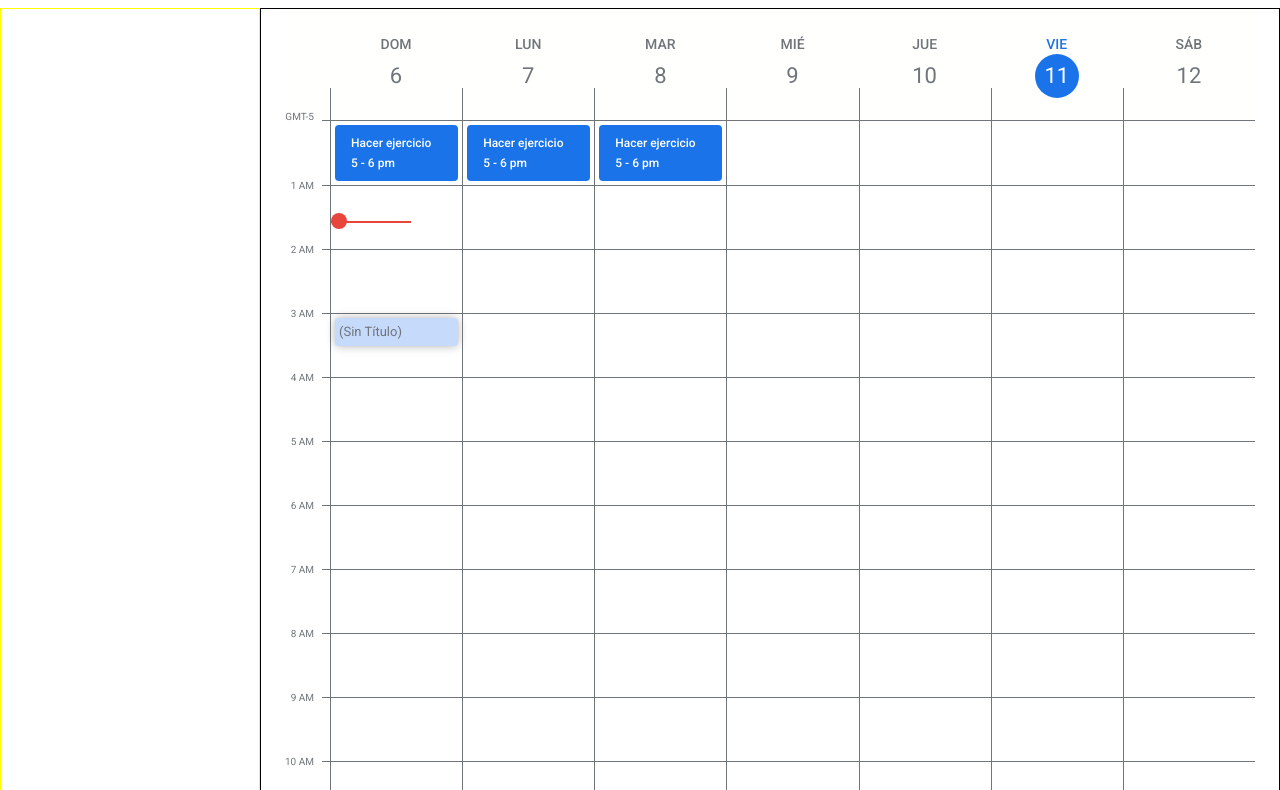
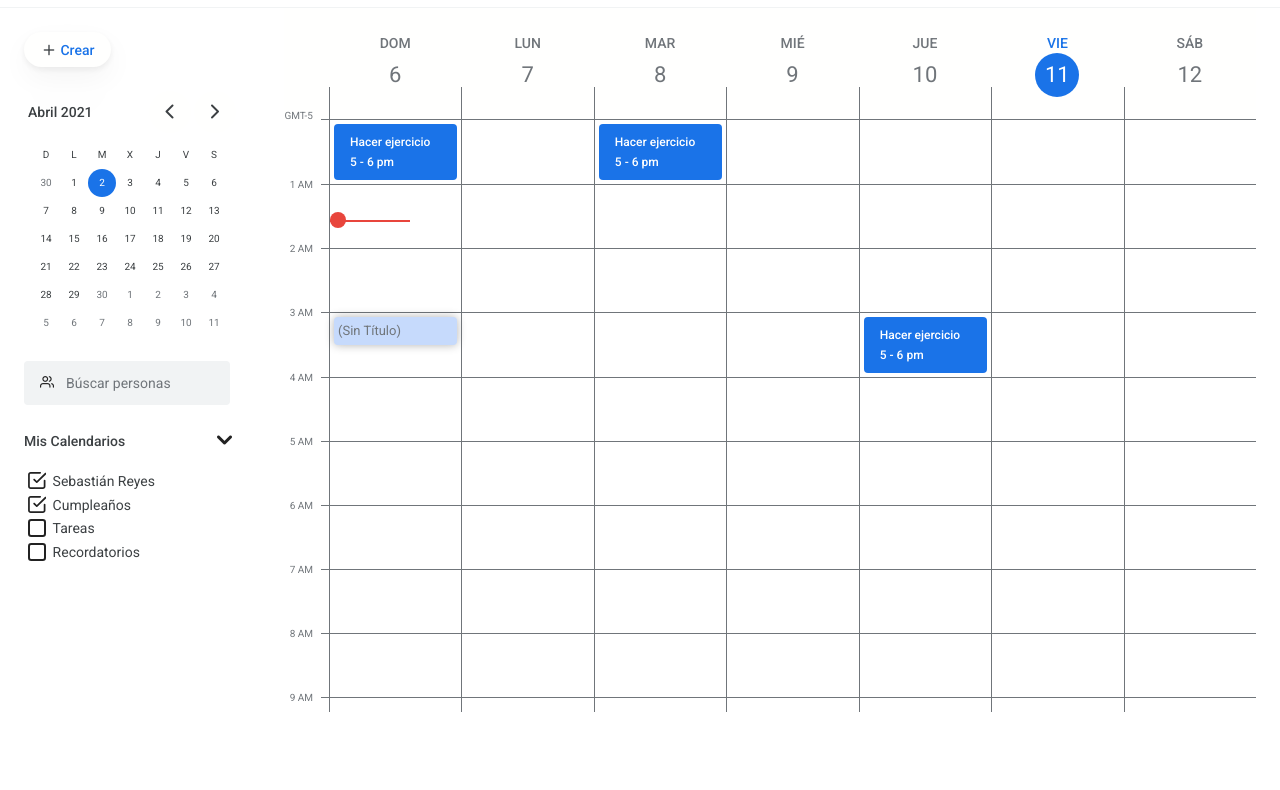
Before and after one commit to jsebastianreyes/Calendar, a plain HTML site: page calendar/index.html in a window 1280 px wide. Shown: the part 88-878 px from the top of the page. After the commit the page ends 800 px from the top, so only its background shows below. Drawn offline with Linux system fonts and the light colour scheme; files whose address does not match are found by name.

Commit message:
Sidebar calendar

```diff
--- /dev/null
+++ b/calendar/css/form-search.css
@@ -0,0 +1,34 @@
+.formSearch{
+  position: relative;
+}
+
+.formSearch .icon-users{
+  position: absolute;
+  left: 1rem;
+  top: calc(50% - .5rem);
+  color: var(--gray50);
+
+}
+
+.formSearch input{
+  padding-inline-start: 2.5rem;
+  padding-block-start: .625rem;
+  padding-block-end: .625rem;
+  max-inline-size: 12.25rem;
+  font: var(--body1-regular);
+  color: var(--gray20);
+  border-radius: .25rem;
+  background: var(--gray10);
+  border-color: transparent ;
+  outline: none;
+  transition: .5s border-bottom;
+}
+
+.formSearch input::placeholder{
+  color: var(--gray20);
+}
+
+.formSearch input:focus{
+  border-radius: 0;
+  border-bottom: 2px solid var(--blue10);
+}
--- a/calendar/css/header.css
+++ b/calendar/css/header.css
@@ -5,6 +5,7 @@
   /* gap: 2rem; */
   padding-inline: 1.5rem;
   /* flex-wrap: wrap; */
+  border-block-end: 1px solid var(--gray10);
 
 }
 
--- a/calendar/css/index.css
+++ b/calendar/css/index.css
@@ -6,3 +6,7 @@
 @import './select.css';
 @import './calendar-status.css';
 @import './header.css';
+@import './mini-calendario.css';
+@import './form-search.css';
+@import './my-calendars.css';
+@import './sidebar.css';
--- a/calendar/css/layout.css
+++ b/calendar/css/layout.css
@@ -18,15 +18,20 @@
 
 .page .header{
   grid-area: header;
+
 }
 
 .page .sidebar{
-  border: 1px solid yellow;
+  /* border: 1px solid yellow; */
   grid-area: sidebar;
+  /* padding-inline: 1.5rem; */
 }
 
 .page .calendar{
-  border: 1px solid black;
+  /* border: 1px solid black; */
   grid-area: main;
   position: relative;
+  overflow: auto;
+
+
 }
--- /dev/null
+++ b/calendar/css/mini-calendario.css
@@ -0,0 +1,52 @@
+.miniCalendar{
+  color: var(--gray30);
+  font: var(--body3-regular);
+  --cellSize: 1.75rem;
+  /* max-inline-size: 12.25rem; */
+  /* border: 1px solid rebeccapurple; */
+}
+.miniCalendar-status{
+  display: flex;
+  justify-content: space-between;
+  align-items: center;
+  font: var(--body1-medium);
+  padding-inline-start:.25rem;
+  margin-block-end: .5rem;
+}
+.miniCalendar-status i{
+  font-size: 1.5rem;
+}
+
+.miniCalendar-header{
+  display: grid;
+  grid-template-columns: repeat(7, var(--cellSize));
+  grid-template-rows: var(--cellSize);
+  justify-content: center;
+  text-align: center;
+  /* justify-items: center; */
+
+}
+
+.miniCalendar-weekDay, .miniCalendar-monthDay{
+  line-height:  var(--cellSize);
+}
+
+.miniCalendar-month{
+  display: grid;
+  grid-template-columns: repeat(7,var(--cellSize) );
+  grid-template-rows: repeat(6, var(--cellSize));
+  justify-content: center;
+
+  text-align: center;
+
+}
+
+.is-inactive{
+  color: var(--gray20);
+}
+
+.miniCalendar-monthDay.is-selected{
+  background: var(--blue10);
+  color: var(--white);
+  border-radius: 50%;
+}
--- /dev/null
+++ b/calendar/css/my-calendars.css
@@ -0,0 +1,69 @@
+.myCalendars{
+  font: var(--body1-regular);
+  color: var(--gray30);
+  position: relative;
+  /* border: 1px solid red; */
+  margin: 0;
+  padding-bottom: 0;
+}
+
+.myCalendars-title{
+  font: var(--body1-medium);
+  cursor: pointer;
+  outline: none;
+  line-height: 1.5rem;
+  display: flex;
+  justify-content: space-between;
+  align-items: center;
+}
+
+.myCalendars-title i{
+  color: var(--gray50);
+  font-size: 1.5rem;
+  font-weight: bold;
+
+}
+
+.myCalendars-title::marker{
+ font-size: 0;
+}
+
+
+
+.myCalendars[open] .myCalendars-title i:before{
+  content: "\e903";
+}
+
+.myCalendar-checkbox{
+  margin-block-start: 1rem;
+}
+
+.myCalendar-checkbox div{
+  display: flex;
+  align-items: center;
+  gap: .25rem
+}
+
+.myCalendar-checkbox input[type='checkbox']{
+  cursor: pointer;
+  appearance: none;
+  border: 2px solid var(--gray50);
+  block-size: 1.1rem;
+  inline-size: 1.1rem;
+  box-sizing: border-box;
+  border-radius: .2rem;
+  /* transition: .2s  background; */
+  outline: none;
+}
+.myCalendar-checkbox input[type='checkbox']:checked{
+  appearance:none;
+  border:none;
+  background:url(../icons/check.svg);
+  background-size: contain;
+  background-repeat: no-repeat;
+  border-radius: 0;
+
+}
+.myCalendar-checkbox label{
+  cursor: pointer;
+}
--- /dev/null
+++ b/calendar/css/sidebar.css
@@ -0,0 +1,28 @@
+@import './mini-calendario.css';
+@import './form-search.css';
+@import './my-calendars.css';
+
+.sidebar{
+  overflow: auto;
+
+}
+
+.sidebar-content{
+  /* border: 1px solid red; */
+  padding-inline:1.5rem;
+  padding-block-end: 1.5rem;
+  display: flex;
+  flex-direction: column;
+  gap: 1.5rem;
+
+}
+
+.sidebar-Button{
+  position: sticky;
+  top: 0;
+  padding-inline:1.5rem;
+  padding-block: 1.5rem;
+  z-index: 2;
+  backdrop-filter: blur(5px);
+
+}
--- a/calendar/index.html
+++ b/calendar/index.html
@@ -32,7 +32,7 @@
               <a class="button is-compact" href="#" aria-label="Siguiente semana"><i class="icon-chevronRight"
                   aria-hidden="true"></i></a>
             </span>
-            <time class="calendarStatus-date" datetime="10 de octubre de 2021">10 octubre 2021</time>
+            <time class="calendarStatus-date" datetime="2021-10-10">10 octubre 2021</time>
           </div>
         </div>
         <div class="header-right">
@@ -46,6 +46,113 @@
         </div>
       </header>
       <div class="sidebar">
+        <div class="sidebar-Button">
+          <button class="button is-rounded is-shadowed">
+            <i class="icon-plus" aria-hidden="true"></i>
+            <span>Crear</span>
+          </button>
+        </div>
+        <div class="sidebar-content">
+          <div class="miniCalendar" aria-label="Calendario de navegación" role="search">
+            <div class="miniCalendar-status">
+              <time datetime="2021-06" aria-label="Junio de 2021">
+                Abril 2021
+              </time>
+              <span class="calendarStatus-nav">
+                <a class="button is-compact" href="#PrevMonth" aria-label="Mes Anterior"><i class="icon-chevronLeft"
+                    aria-hidden="true"></i></a>
+                <a class="button is-compact" href="#NextMonth" aria-label="Siguiente Mes"><i class="icon-chevronRight"
+                    aria-hidden="true"></i></a>
+              </span>
+            </div>
+            <div class="miniCalendar-header">
+              <span class="miniCalendar-weekDay">D</span>
+              <span class="miniCalendar-weekDay">L</span>
+              <span class="miniCalendar-weekDay">M</span>
+              <span class="miniCalendar-weekDay">X</span>
+              <span class="miniCalendar-weekDay">J</span>
+              <span class="miniCalendar-weekDay">V</span>
+              <span class="miniCalendar-weekDay">S</span>
+            </div>
+            <div class="miniCalendar-month">
+              <div class="miniCalendar-monthDay is-inactive">30</div>
+              <div class="miniCalendar-monthDay">1</div>
+              <div class="miniCalendar-monthDay is-selected">2</div>
+              <div class="miniCalendar-monthDay">3</div>
+              <div class="miniCalendar-monthDay">4</div>
+              <div class="miniCalendar-monthDay">5</div>
+              <div class="miniCalendar-monthDay">6</div>
+              <div class="miniCalendar-monthDay">7</div>
+              <div class="miniCalendar-monthDay">8</div>
+              <div class="miniCalendar-monthDay">9</div>
+              <div class="miniCalendar-monthDay">10</div>
+              <div class="miniCalendar-monthDay">11</div>
+              <div class="miniCalendar-monthDay">12</div>
+              <div class="miniCalendar-monthDay">13</div>
+              <div class="miniCalendar-monthDay">14</div>
+              <div class="miniCalendar-monthDay">15</div>
+              <div class="miniCalendar-monthDay">16</div>
+              <div class="miniCalendar-monthDay">17</div>
+              <div class="miniCalendar-monthDay">18</div>
+              <div class="miniCalendar-monthDay">19</div>
+              <div class="miniCalendar-monthDay">20</div>
+              <div class="miniCalendar-monthDay">21</div>
+              <div class="miniCalendar-monthDay">22</div>
+              <div class="miniCalendar-monthDay">23</div>
+              <div class="miniCalendar-monthDay">24</div>
+              <div class="miniCalendar-monthDay">25</div>
+              <div class="miniCalendar-monthDay">26</div>
+              <div class="miniCalendar-monthDay">27</div>
+              <div class="miniCalendar-monthDay">28</div>
+              <div class="miniCalendar-monthDay">29</div>
+              <div class="miniCalendar-monthDay is-inactive">30</div>
+              <div class="miniCalendar-monthDay is-inactive">1</div>
+              <div class="miniCalendar-monthDay is-inactive">2</div>
+              <div class="miniCalendar-monthDay is-inactive">3</div>
+              <div class="miniCalendar-monthDay is-inactive">4</div>
+              <div class="miniCalendar-monthDay is-inactive">5</div>
+              <div class="miniCalendar-monthDay is-inactive">6</div>
+              <div class="miniCalendar-monthDay is-inactive">7</div>
+              <div class="miniCalendar-monthDay is-inactive">8</div>
+              <div class="miniCalendar-monthDay is-inactive">9</div>
+              <div class="miniCalendar-monthDay is-inactive">10</div>
+              <div class="miniCalendar-monthDay is-inactive">11</div>
+
+
+            </div>
+          </div>
+          <form class="formSearch" aria-label="Búscar personas">
+            <i class="icon-users"></i>
+            <input id="search" type="text" placeholder="Búscar personas">
+          </form>
+          <details open class="myCalendars" aria-label="Seleccion de calendarios">
+            <summary class="myCalendars-title">
+              Mis Calendarios
+              <i class="icon-chevronUp"></i>
+            </summary>
+            <div class="myCalendar-checkbox">
+              <div>
+                <input type="checkbox" id="sebastian-reyes" name="sebastian-reyes" checked>
+                <label for="sebastian-reyes">Sebastián Reyes</label>
+              </div>
+              <div>
+                <input type="checkbox" id="cumpleanios" name="cumpleanios" checked>
+                <label for="cumpleanios">Cumpleaños</label>
+              </div>
+              <div>
+                <input type="checkbox" id="tareas" name="tareas">
+                <label for="tareas">Tareas</label>
+              </div>
+              <div>
+                <input type="checkbox" id="recordatorios" name="recordatorios">
+                <label for="recordatorios">Recordatorios</label>
+              </div>
+            </div>
+          </details>
+        </div>
+
+
+
       </div>
       <main class="calendar">
         <div class="currentTime">
@@ -55,7 +162,7 @@
           <div class="timezoneCell">gmt-5</div>
           <h2 class="calendarDay">
             <a href="./calendar-bay-day.html" aria-label="Domingo 6 de Junio">
-              <time datetime="06-06-2021">
+              <time datetime="2021-06-06">
                 <span>DOM</span><br>
                 <span>6</span>
               </time>
@@ -63,7 +170,7 @@
           </h2>
           <h2 class="calendarDay">
             <a href="./calendar-bay-day.html" aria-label="Domingo 6 de Junio">
-              <time datetime="06-06-2021">
+              <time datetime="2021-06-06">
                 <span>LUN</span><br>
                 <span>7</span>
               </time>
@@ -71,7 +178,7 @@
           </h2>
           <h2 class="calendarDay">
             <a href="./calendar-bay-day.html" aria-label="Domingo 6 de Junio">
-              <time datetime="06-06-2021">
+              <time datetime="2021-06-06">
                 <span>MAR</span><br>
                 <span>8</span>
               </time>
@@ -87,7 +194,7 @@
           </h2>
           <h2 class="calendarDay">
             <a href="./calendar-bay-day.html" aria-label="Domingo 6 de Junio">
-              <time datetime="06-06-2021">
+              <time datetime="2021-06-06">
                 <span>JUE</span><br>
                 <span>10</span>
               </time>
@@ -95,7 +202,7 @@
           </h2>
           <h2 class="calendarDay  is-selected">
             <a href="./calendar-bay-day.html" aria-label="Domingo 6 de Junio">
-              <time datetime="06-06-2021">
+              <time datetime="2021-06-06">
                 <span>VIE</span><br>
                 <span>11</span>
               </time>
@@ -103,7 +210,7 @@
           </h2>
           <h2 class="calendarDay">
             <a href="./calendar-bay-day.html" aria-label="Domingo 6 de Junio">
-              <time datetime="06-06-2021">
+              <time datetime="2021-06-06">
                 <span>SÁB</span><br>
                 <span>12</span>
               </time>
@@ -117,10 +224,6 @@
             </div>
           </div>
           <div class="taskCell">
-            <div tabindex="0" class="task" aria-label="de 17:00 a 18:00, hacer ejercicio">
-              <p>Hacer ejercicio</p>
-              <p><time datetime="17:00">5</time> - <time datetime="18:00">6 pm</time></p>
-            </div>
           </div>
           <div class="taskCell">
             <div tabindex="0" class="task" aria-label="de 17:00 a 18:00, hacer ejercicio">
@@ -176,6 +279,10 @@
           <div class="taskCell">
           </div>
           <div class="taskCell">
+            <div tabindex="0" class="task" aria-label="de 17:00 a 18:00, hacer ejercicio">
+              <p>Hacer ejercicio</p>
+              <p><time datetime="17:00">5</time> - <time datetime="18:00">6 pm</time></p>
+            </div>
           </div>
           <div class="taskCell">
           </div>
```
Also changed, not shown: calendar/icons/check.svg (added).
